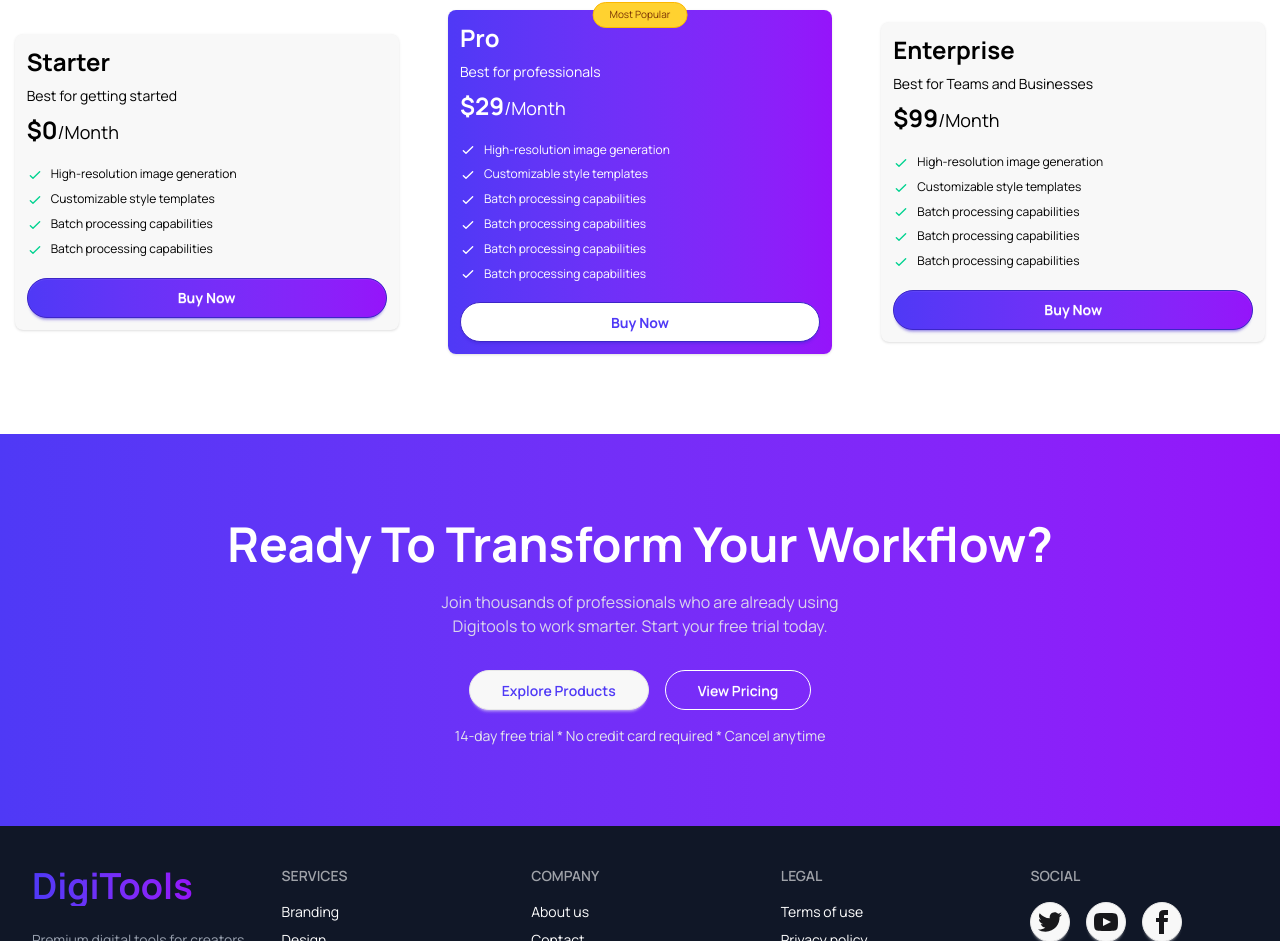
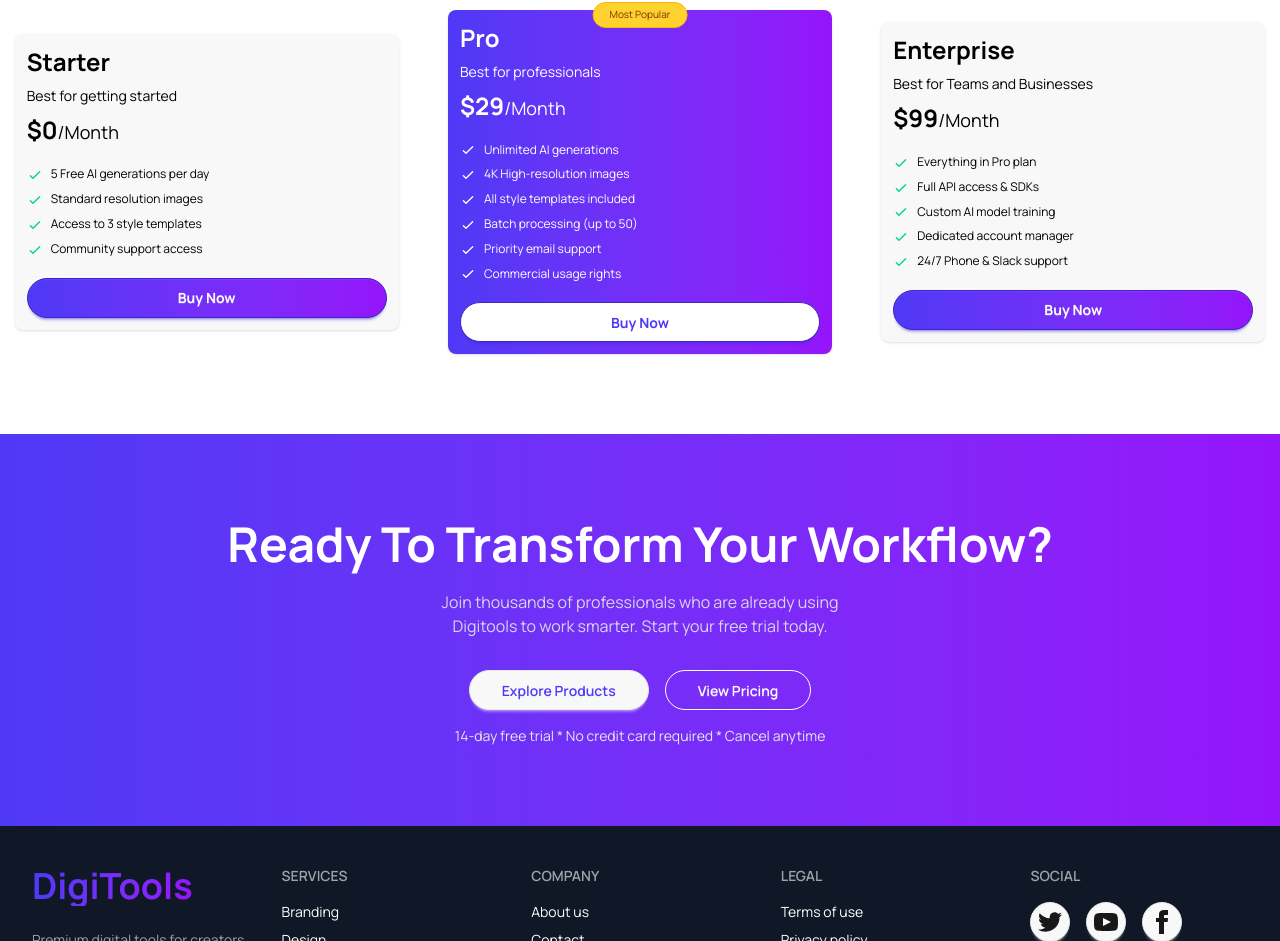
Before and after one commit to mahmudulhasanzb/A06-DigiTools-Platform, a React (Vite) app: page / in a window 1280 px wide. Shown: the part 4069-5010 px from the top of the page. Built offline with nearby package versions, Linux system fonts and the light colour scheme.

Commit message:
updated pricing features

```diff
--- a/src/components/Pricing/Pricing.jsx
+++ b/src/components/Pricing/Pricing.jsx
@@ -34,7 +34,7 @@ const Pricing = () => {
                     d="M5 13l4 4L19 7"
                   />
                 </svg>
-                <span>High-resolution image generation</span>
+                <span>5 Free AI generations per day</span>
               </li>
               <li className="line-clamp-1">
                 <svg
@@ -51,7 +51,7 @@ const Pricing = () => {
                     d="M5 13l4 4L19 7"
                   />
                 </svg>
-                <span>Customizable style templates</span>
+                <span>Standard resolution images</span>
               </li>
               <li className="line-clamp-1">
                 <svg
@@ -68,7 +68,7 @@ const Pricing = () => {
                     d="M5 13l4 4L19 7"
                   />
                 </svg>
-                <span>Batch processing capabilities</span>
+                <span>Access to 3 style templates</span>
               </li>
               <li className="line-clamp-1">
                 <svg
@@ -85,7 +85,7 @@ const Pricing = () => {
                     d="M5 13l4 4L19 7"
                   />
                 </svg>
-                <span>Batch processing capabilities</span>
+                <span>Community support access</span>
               </li>
             </ul>
             <div className="mt-3">
@@ -124,7 +124,7 @@ const Pricing = () => {
                     d="M5 13l4 4L19 7"
                   />
                 </svg>
-                <span>High-resolution image generation</span>
+                <span>Unlimited AI generations</span>
               </li>
               <li className="line-clamp-1">
                 <svg
@@ -141,7 +141,7 @@ const Pricing = () => {
                     d="M5 13l4 4L19 7"
                   />
                 </svg>
-                <span>Customizable style templates</span>
+                <span>4K High-resolution images</span>
               </li>
               <li className="line-clamp-1">
                 <svg
@@ -158,7 +158,7 @@ const Pricing = () => {
                     d="M5 13l4 4L19 7"
                   />
                 </svg>
-                <span>Batch processing capabilities</span>
+                <span>All style templates included</span>
               </li>
               <li className="line-clamp-1">
                 <svg
@@ -175,7 +175,7 @@ const Pricing = () => {
                     d="M5 13l4 4L19 7"
                   />
                 </svg>
-                <span>Batch processing capabilities</span>
+                <span>Batch processing (up to 50)</span>
               </li>
               <li className="line-clamp-1">
                 <svg
@@ -192,7 +192,7 @@ const Pricing = () => {
                     d="M5 13l4 4L19 7"
                   />
                 </svg>
-                <span>Batch processing capabilities</span>
+                <span>Priority email support</span>
               </li>
               <li className="line-clamp-1">
                 <svg
@@ -209,7 +209,7 @@ const Pricing = () => {
                     d="M5 13l4 4L19 7"
                   />
                 </svg>
-                <span>Batch processing capabilities</span>
+                <span>Commercial usage rights</span>
               </li>
             </ul>
             <div className="mt-3">
@@ -243,7 +243,7 @@ const Pricing = () => {
                     d="M5 13l4 4L19 7"
                   />
                 </svg>
-                <span>High-resolution image generation</span>
+                <span>Everything in Pro plan</span>
               </li>
               <li className="line-clamp-1">
                 <svg
@@ -260,7 +260,7 @@ const Pricing = () => {
                     d="M5 13l4 4L19 7"
                   />
                 </svg>
-                <span>Customizable style templates</span>
+                <span>Full API access & SDKs</span>
               </li>
               <li className="line-clamp-1">
                 <svg
@@ -277,7 +277,7 @@ const Pricing = () => {
                     d="M5 13l4 4L19 7"
                   />
                 </svg>
-                <span>Batch processing capabilities</span>
+                <span>Custom AI model training</span>
               </li>
               <li className="line-clamp-1">
                 <svg
@@ -294,7 +294,7 @@ const Pricing = () => {
                     d="M5 13l4 4L19 7"
                   />
                 </svg>
-                <span>Batch processing capabilities</span>
+                <span>Dedicated account manager</span>
               </li>
               <li className="line-clamp-1">
                 <svg
@@ -311,7 +311,7 @@ const Pricing = () => {
                     d="M5 13l4 4L19 7"
                   />
                 </svg>
-                <span>Batch processing capabilities</span>
+                <span>24/7 Phone & Slack support</span>
               </li>
             </ul>
             <div className="mt-3">
```
